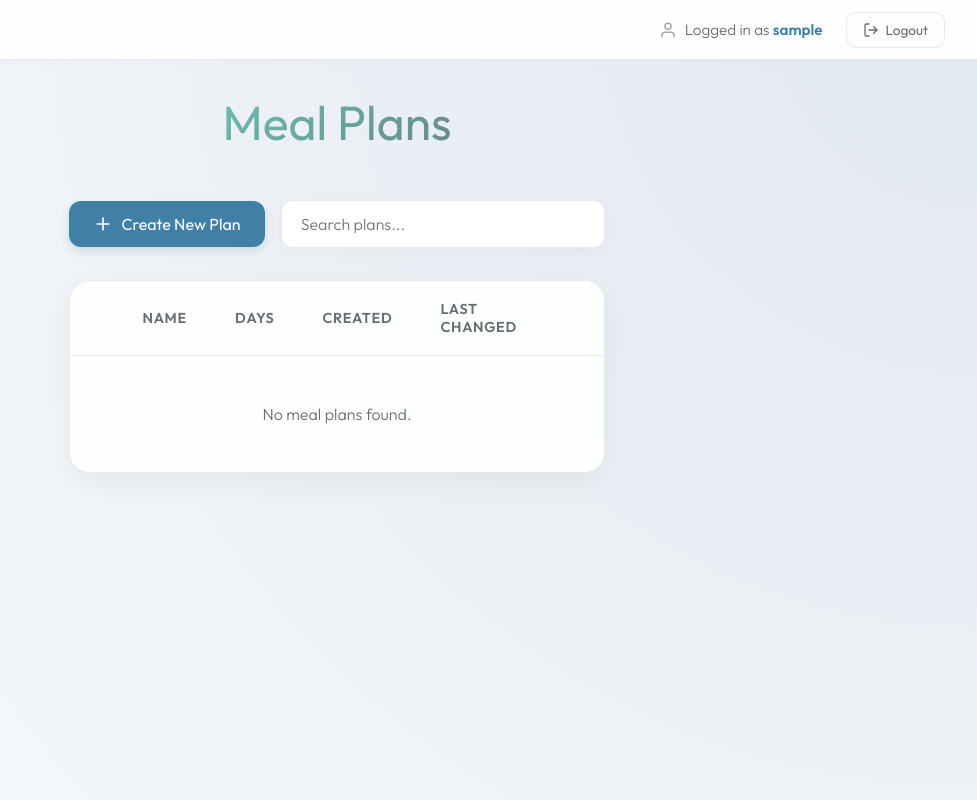
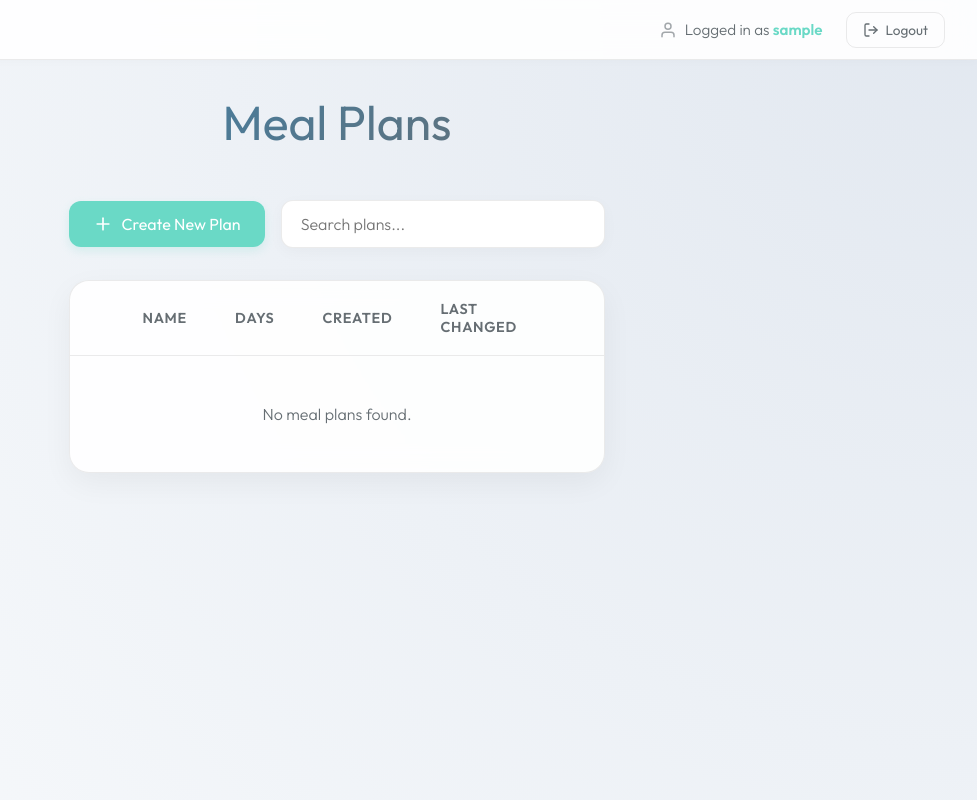
Before and after one commit to amjadsaadeh/meal-plan-analyzer, a Django app: page / in a window 1280 px wide. Shown: the whole page, without its empty margins (303-1280 px from the left). Run offline with Django 5.2, Linux system fonts and the light colour scheme; the visitor is signed in with stand-in values (Sample User, id 1); data that the repository does not hold is empty.

Commit message:
Swap corporate blue and mint color roles across all templates
Primary action color: #6AD9C6 (mint) — was #4180A6 (blue)
Primary hover: #4fada0 (dark mint) — was #2d6285 (dark blue)
Success/status color: #4180A6 (blue) — was #6AD9C6 (mint)
All rgba alpha variants updated to match.

https://claude.ai/code/session_018JGUNuECgfnao86V7oXFnN

```diff
--- a/meals/templates/meals/base.html.j2
+++ b/meals/templates/meals/base.html.j2
@@ -10,17 +10,17 @@
     <link href="https://fonts.googleapis.com/css2?family=Outfit:wght@300;400;600&display=swap" rel="stylesheet">
     <style>
         :root {
-            --primary: #4180A6;
-            --primary-hover: #2d6285;
-            --primary-glow: rgba(65, 128, 166, 0.2);
+            --primary: #6AD9C6;
+            --primary-hover: #4fada0;
+            --primary-glow: rgba(106, 217, 198, 0.2);
             --bg: #f8fafc;
             --card-bg: rgba(255, 255, 255, 0.9);
             --text-main: #2c3338;
             --text-dim: #666E73;
             --glass-border: rgba(0, 0, 0, 0.08);
             --shadow: 0 4px 15px rgba(0, 0, 0, 0.03);
-            --row-hover: rgba(65, 128, 166, 0.05);
-            --success: #6AD9C6;
+            --row-hover: rgba(106, 217, 198, 0.05);
+            --success: #4180A6;
             --warning: #DEACA4;
             --danger: #A64143;
             --top-bar-height: 60px;
--- a/meals/templates/meals/login.html.j2
+++ b/meals/templates/meals/login.html.j2
@@ -41,7 +41,7 @@
         h1 {
             font-size: 2.5rem;
             font-weight: 400;
-            background: linear-gradient(135deg, #6AD9C6 0%, #666E73 100%);
+            background: linear-gradient(135deg, #4180A6 0%, #666E73 100%);
             -webkit-background-clip: text;
             background-clip: text;
             -webkit-text-fill-color: transparent;
--- a/meals/templates/meals/mealplan_list.html.j2
+++ b/meals/templates/meals/mealplan_list.html.j2
@@ -18,7 +18,7 @@
         h1 {
             font-size: 3rem;
             font-weight: 400;
-            background: linear-gradient(135deg, #6AD9C6 0%, #666E73 100%);
+            background: linear-gradient(135deg, #4180A6 0%, #666E73 100%);
             -webkit-background-clip: text;
             background-clip: text;
             -webkit-text-fill-color: transparent;
@@ -206,11 +206,11 @@
         }
 
         .energy-badge {
-            background: rgba(65, 128, 166, 0.1);
+            background: rgba(106, 217, 198, 0.1);
             padding: 4px 10px;
             border-radius: 8px;
             font-size: 0.8rem;
-            color: #2d6285;
+            color: #4fada0;
             white-space: nowrap;
             font-weight: 400;
             transition: all 0.2s;
```
Also changed, not shown: meals/templates/meals/index.html.j2 (+5 -5 lines), meals/templates/meals/mealplan_detail.html.j2 (+11 -11 lines), meals/templates/meals/mealplan_pdf.html.j2 (+14 -14 lines).
